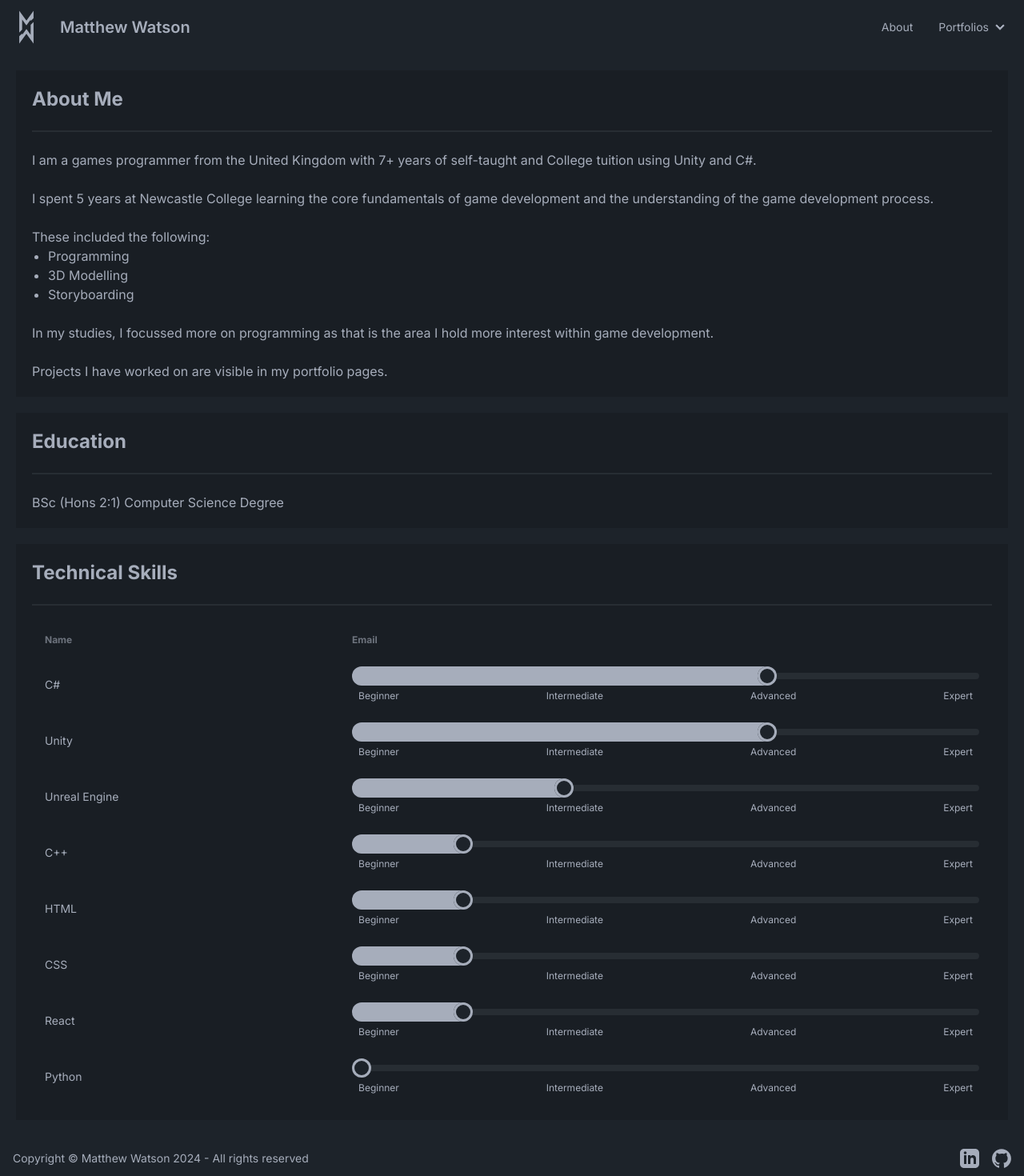
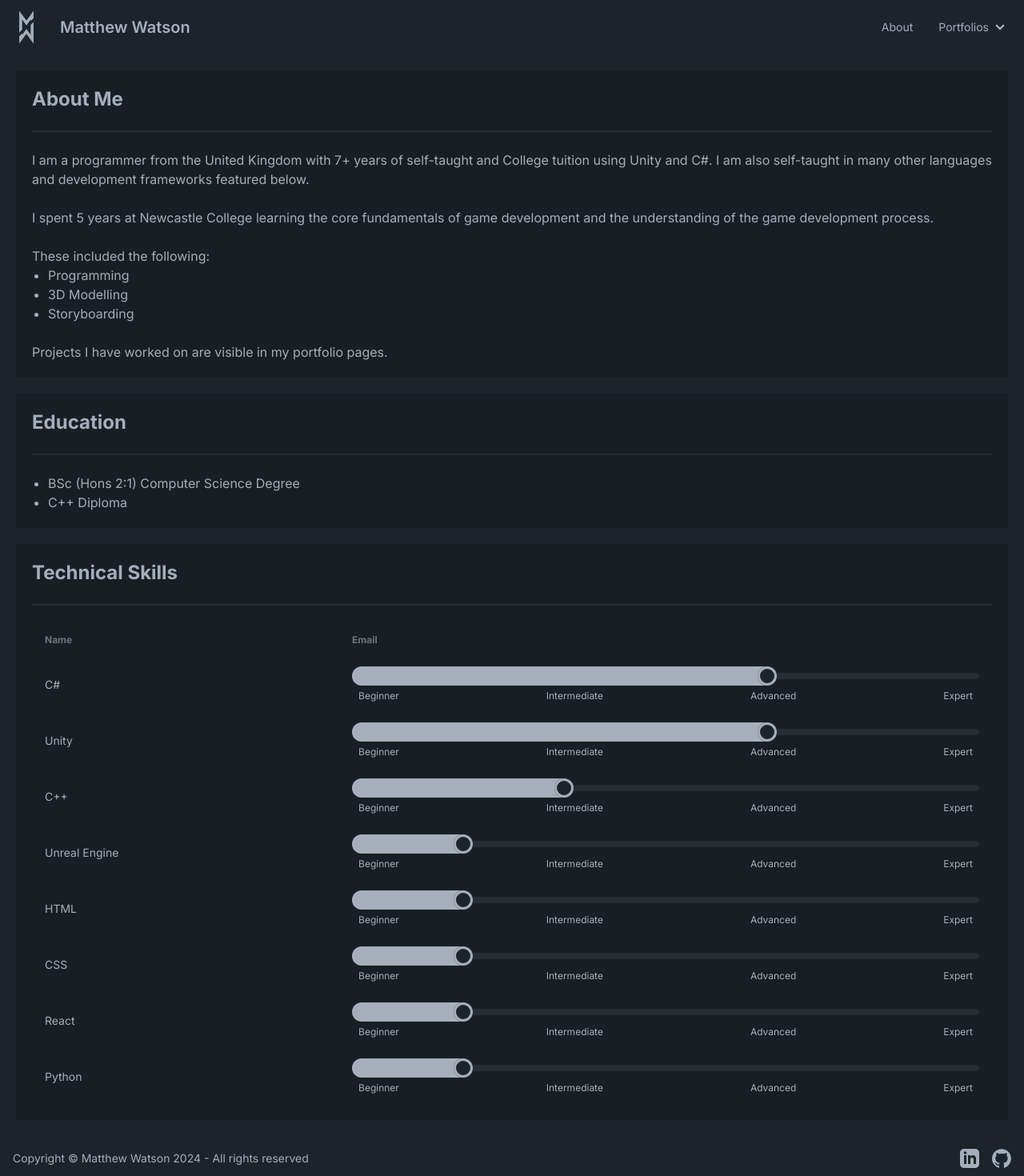
Before and after one commit to mw-138/mw-138.github.io, a Next.js app: page /about in a window 1280 px wide. Shown: the top 1470 px of the page at 80% size. Built offline with nearby package versions, Linux system fonts and the light colour scheme.

Commit message:
feat: updated skills section

```diff
--- a/app/about/page.tsx
+++ b/app/about/page.tsx
@@ -24,13 +24,13 @@ class Skill {
 const AboutPage = () => {
   const skills: Skill[] = [
     new Skill("C#", 3),
-    new Skill("C++", 1.5),
+    new Skill("C++", 2),
+    new Skill("Unity", 3),
+    new Skill("Unreal Engine", 1.5),
     new Skill("HTML", 1.5),
     new Skill("CSS", 1.5),
     new Skill("React", 1.5),
-    new Skill("Unity", 3),
-    new Skill("Unreal Engine", 2),
-    new Skill("Python", 1),
+    new Skill("Python", 1.5),
   ].sort((a, b) => b.rating - a.rating);
 
   const Section = (props: AboutPageProps) => {
@@ -51,7 +51,7 @@ const AboutPage = () => {
           min={1}
           max="4"
           value={props.rating}
-          className="range"
+          className="range cursor-default"
           step="0.5"
         />
         <div className="w-full flex justify-between text-xs px-2">
@@ -69,8 +69,9 @@ const AboutPage = () => {
       <Navbar />
       <Section title="About Me">
         <p>
-          I am a games programmer from the United Kingdom with 7+ years of
-          self-taught and College tuition using Unity and C#.
+          I am a programmer from the United Kingdom with 7+ years of self-taught
+          and College tuition using Unity and C#. I am also self-taught in many
+          other languages and development frameworks featured below.
         </p>
         <br />
         <p>
@@ -86,15 +87,13 @@ const AboutPage = () => {
           <li>Storyboarding</li>
         </ul>
         <br />
-        <p>
-          In my studies, I focussed more on programming as that is the area I
-          hold more interest within game development.
-        </p>
-        <br />
         <p>Projects I have worked on are visible in my portfolio pages.</p>
       </Section>
       <Section title="Education">
-        <p>BSc (Hons 2:1) Computer Science Degree</p>
+        <ul className="list-disc ml-5">
+          <li>BSc (Hons 2:1) Computer Science Degree</li>
+          <li>C++ Diploma</li>
+        </ul>
       </Section>
       <Section title="Technical Skills">
         <table className="table table-bordered">
--- a/app/page.tsx
+++ b/app/page.tsx
@@ -20,9 +20,17 @@ export default function Home() {
               I am a programmer from the United Kingdom with 7+ years of
               experience using Unity and C#.
             </p>
-            <Link className="btn btn-primary" href="/about">
-              About Me
-            </Link>
+            <div className="flex justify-center items-center gap-5">
+              <Link className="btn btn-primary" href="/about">
+                About Me
+              </Link>
+              <Link
+                className="btn btn-primary"
+                href="/portfolios/game-development/coin_catcher"
+              >
+                Visit Highlighted Game
+              </Link>
+            </div>
           </div>
         </div>
       </section>
```
